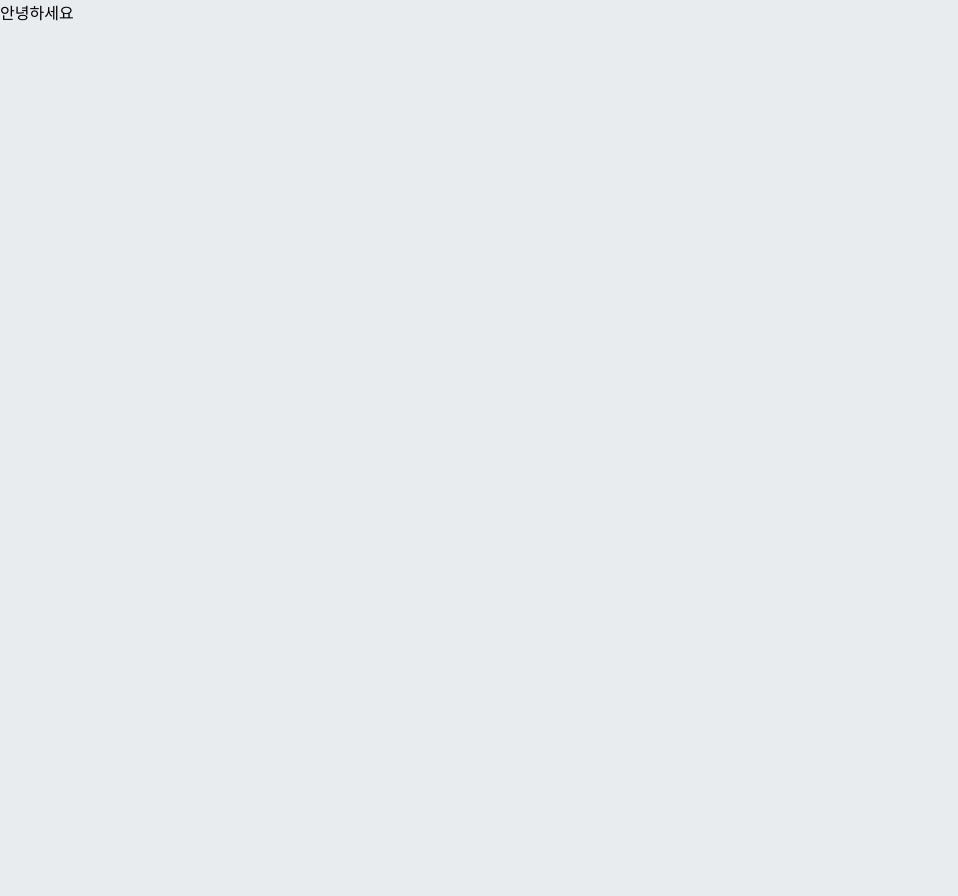
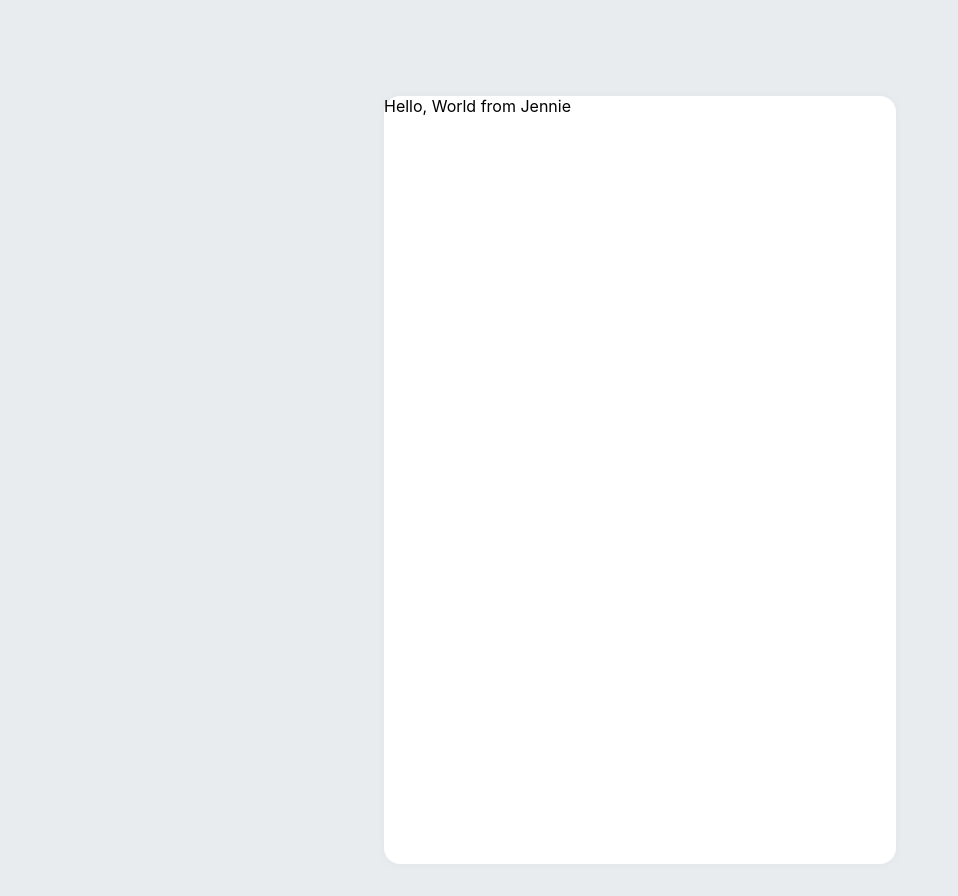
Before and after one commit to sojukang/react-js-todolist, a React (Create React App) app in the folder js-todolist/: page / in a window 1280 px wide. Shown: the whole page, without its empty margins (0-958 px from the left). Before the commit the page ends 800 px from the top, so only its background shows below. Built offline with nearby package versions, Linux system fonts and the light colour scheme.

Commit message:
feat: TodoTemplate 컴포넌트 생성

```diff
--- a/js-todolist/src/App.js
+++ b/js-todolist/src/App.js
@@ -1,5 +1,6 @@
 import React from 'react';
 import {createGlobalStyle} from "styled-components";
+import TodoTemplate from "./components/TodoTemplate";
 
 const GlobalStyle = createGlobalStyle`
     body {
@@ -12,7 +13,7 @@
     return (
         <>
             <GlobalStyle/>
-            <div>안녕하세요</div>
+            <TodoTemplate>Hello, World from Jennie</TodoTemplate>
         </>
     );
 }
--- /dev/null
+++ b/js-todolist/src/components/TodoTemplate.js
@@ -0,0 +1,25 @@
+import React from "react";
+import styled from "styled-components";
+
+const TodoTemplateBlock = styled.div`
+    width: 512px;
+    height: 768px;
+
+    position: relative;
+    background: white;
+    border-radius: 16px;
+    box-shadow: 0 0 8px 0 rgba(0, 0, 0, 0.04);
+
+    margin: 0 auto;
+
+    margin-top: 96px;
+    margin-bottom: 32px;
+    display: flex;
+    flex-direction: column;
+ `;
+
+function TodoTemplate({ children }) {
+    return <TodoTemplateBlock>{children}</TodoTemplateBlock>
+}
+
+export default TodoTemplate;
```
